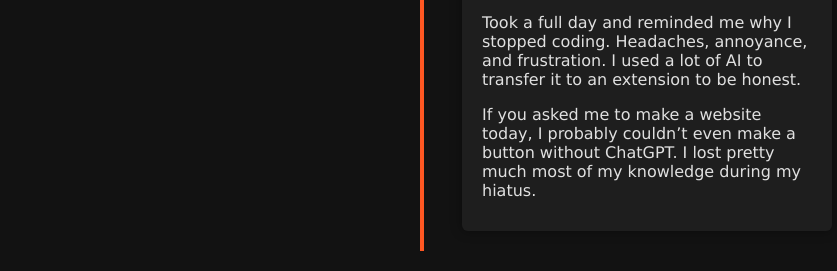
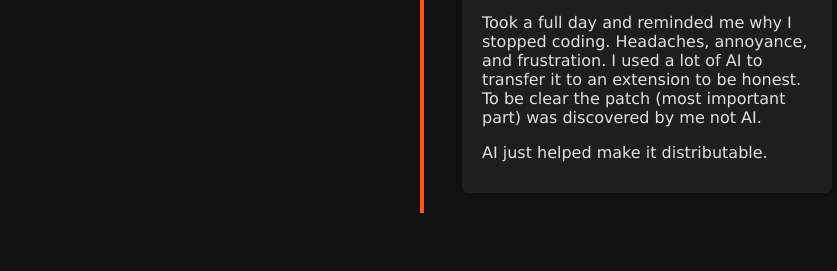
Before and after one commit to apersongithub/portfolio, a plain HTML site: page index.html in a window 1280 px wide. Shown: the part 3933-4204 px from the top of the page, without its empty margins (218-1055 px from the left). After the commit the page ends 4166 px from the top, so only its background shows below. Drawn offline with nearby package versions, Linux system fonts and the light colour scheme.

Commit message:
Update index.html

```diff
--- a/index.html
+++ b/index.html
@@ -252,8 +252,8 @@ That’s not how it should feel, right?</p>
         <div class="icons"><i class="devicon-javascript-plain colored"></i></div>
         <p>Duolingo removed unlimited lives for school accounts. I went full “reverse engineer mode” and figured out how
 to patch it.</p> <p>Took a full day and reminded me why I stopped coding. Headaches, annoyance, and frustration. I used a
-lot of AI to transfer it to an extension to be honest.</p> <p>If you asked me to make a website today, I probably couldn’t even make a button
-without ChatGPT. I lost pretty much most of my knowledge during my hiatus.</p>
+lot of AI to transfer it to an extension to be honest. To be clear the patch (most important part) was discovered by me not AI.</p>
+<p>AI just helped make it distributable.</p>
       </div>
     </div>
   </div>
```
